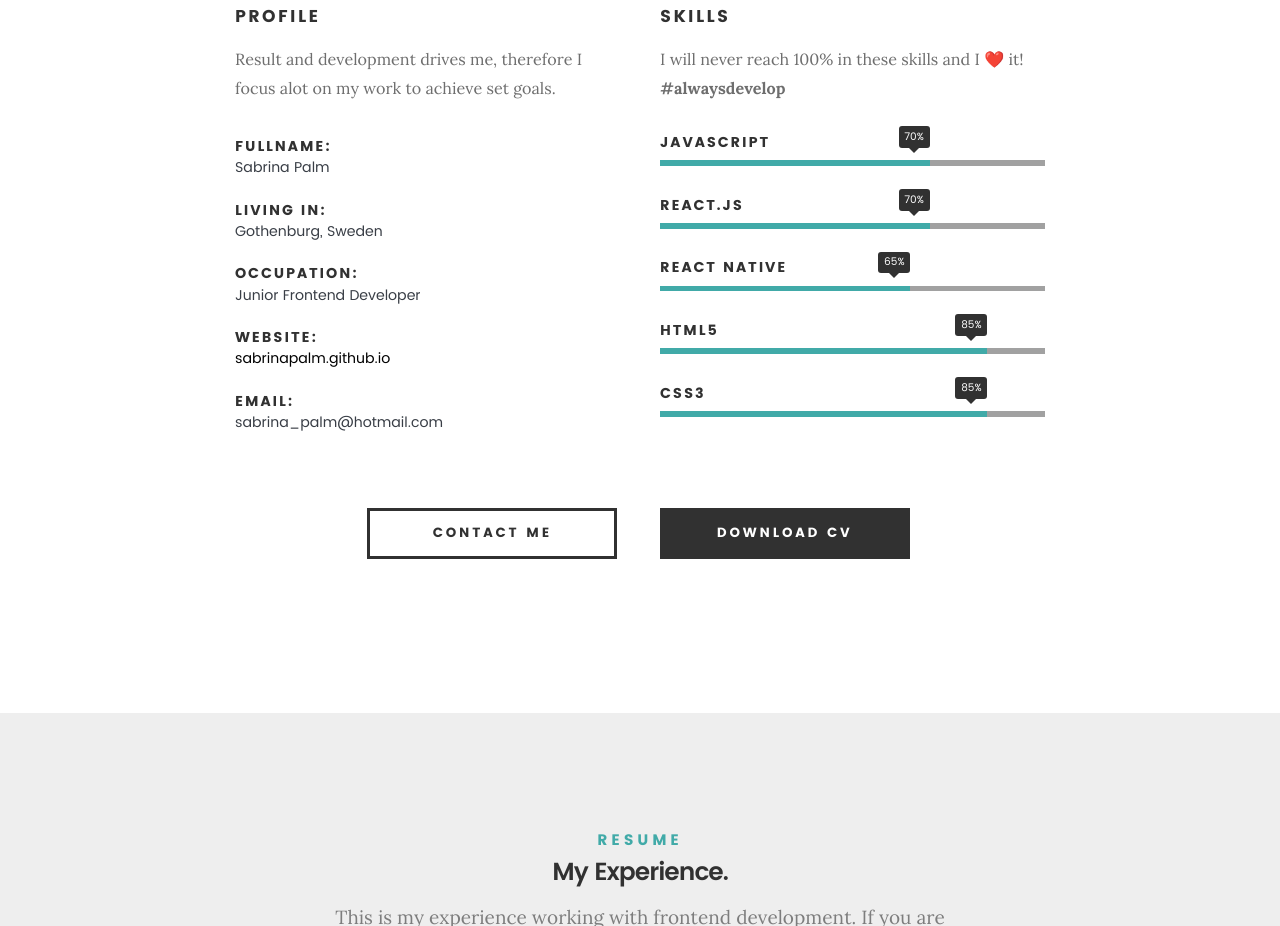
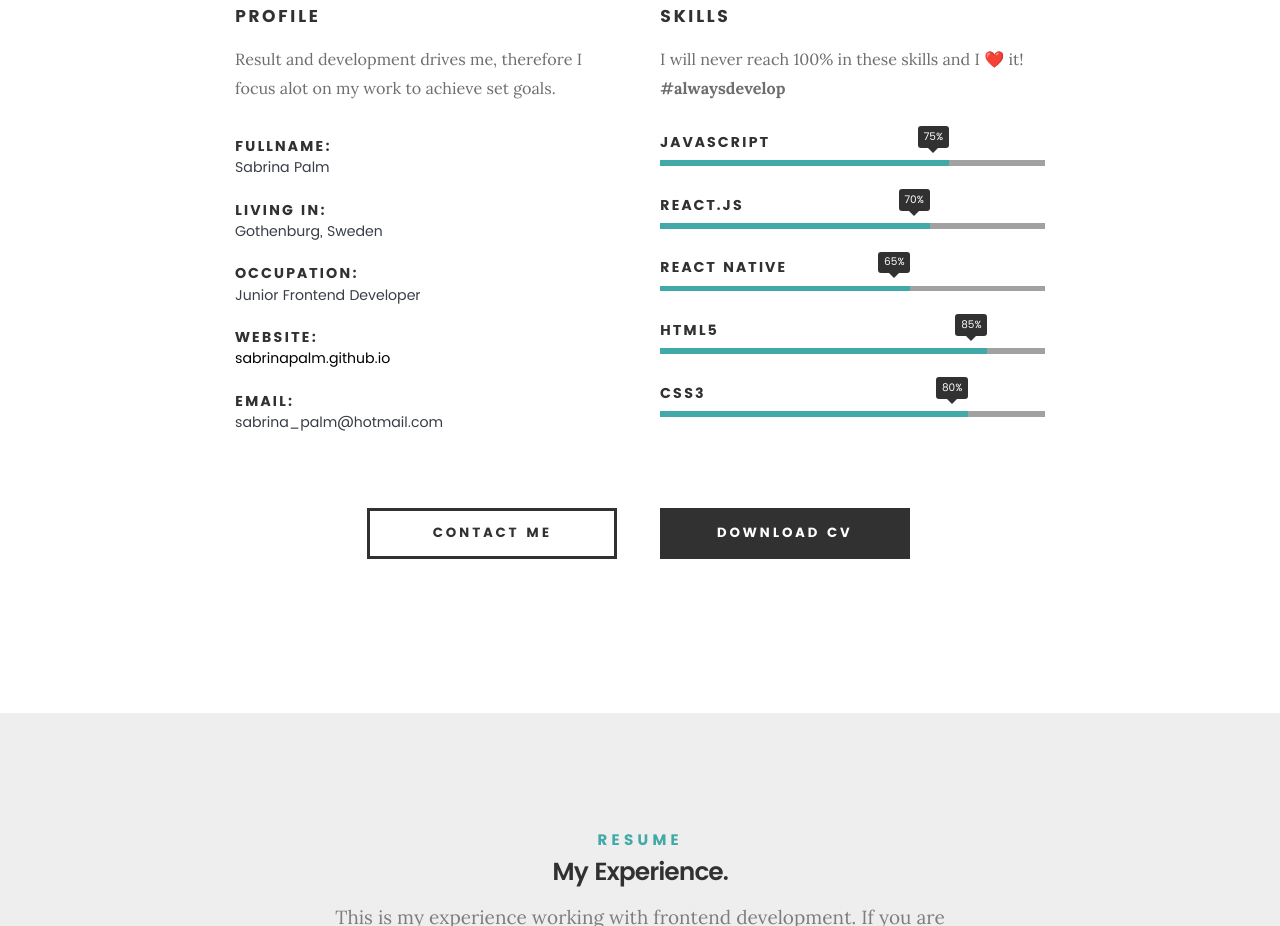
Before and after one commit to sabrinapalm/sabrinapalm.github.io, a plain HTML site: page index.html in a window 1280 px wide. Shown: the part 1420-2346 px from the top of the page. Drawn offline with Linux system fonts and the light colour scheme.

Commit message:
changed my skills percent

```diff
--- a/index.html
+++ b/index.html
@@ -117,7 +117,7 @@
 
 				<ul class="skill-bars">
 				   <li>
-				   	<div class="progress percent70"><span>70%</span></div>
+				   	<div class="progress percent75"><span>75%</span></div>
 				   	<strong>JavaScript</strong>
 				   </li>
 				   <li>
@@ -133,7 +133,7 @@
 				   	<strong>HTML5</strong>
 				   </li>
 				   <li>
-				   	<div class="progress percent85"><span>85%</span></div>
+				   	<div class="progress percent80"><span>80%</span></div>
 				   	<strong>CSS3</strong>
 				   </li>
 				</ul> <!-- /skill-bars -->
```
